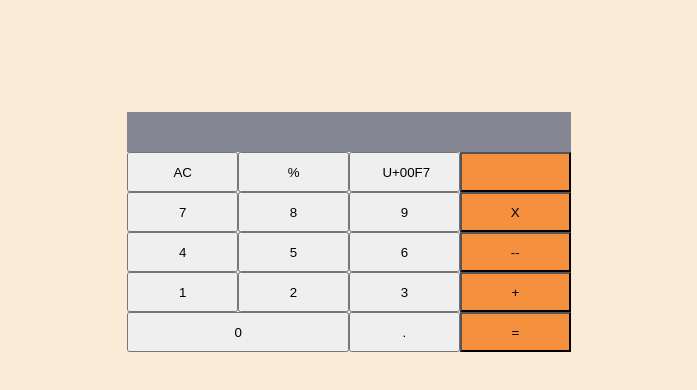
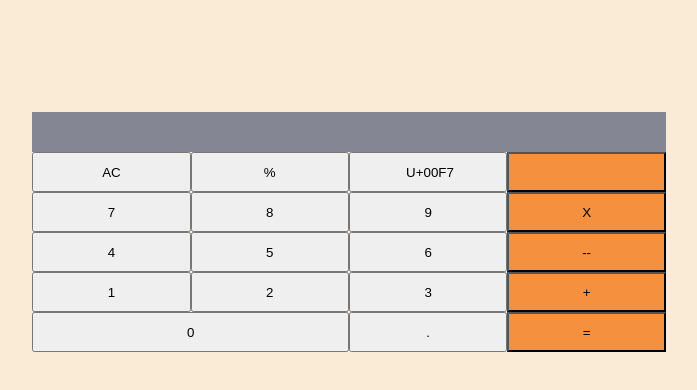
Before and after one commit to tarikbouari/Math_Magicians, a React (Create React App) app: page / in a window 1280 px wide. Shown: the top 390 px of the page, without its empty margins (291-988 px from the left). Built offline with nearby package versions, Linux system fonts and the light colour scheme.

Commit message:
style result box

```diff
--- a/src/App.css
+++ b/src/App.css
@@ -5,6 +5,7 @@
 body {
   background-color: antiquewhite;
   padding: 7rem;
+  font-weight: bold;
 }
 
 .App-logo {
@@ -13,7 +14,6 @@ body {
 }
 
 .container {
-  width: 70%;
   margin: 0 auto;
   display: flex;
   flex-direction: column;
@@ -24,7 +24,12 @@ body {
   width: 60%;
   background-color: #858694;
   height: 40px;
+  color: #fff;
+}
 
+p{
+  text-align: right;
+  margin-right: 1rem;
 }
 
 .row1,
@@ -34,7 +39,7 @@ body {
 .row5 {
   display: flex;
   width: 60%;
-  height:40px;
+  height: 40px;
 }
 
 .row1 :last-child,
@@ -63,6 +68,5 @@ body {
 
 .row5 input:nth-child(3) {
   width: 25%;
-  background-color: #F5913E;
-
+  background-color: #f5913e;
 }
```
